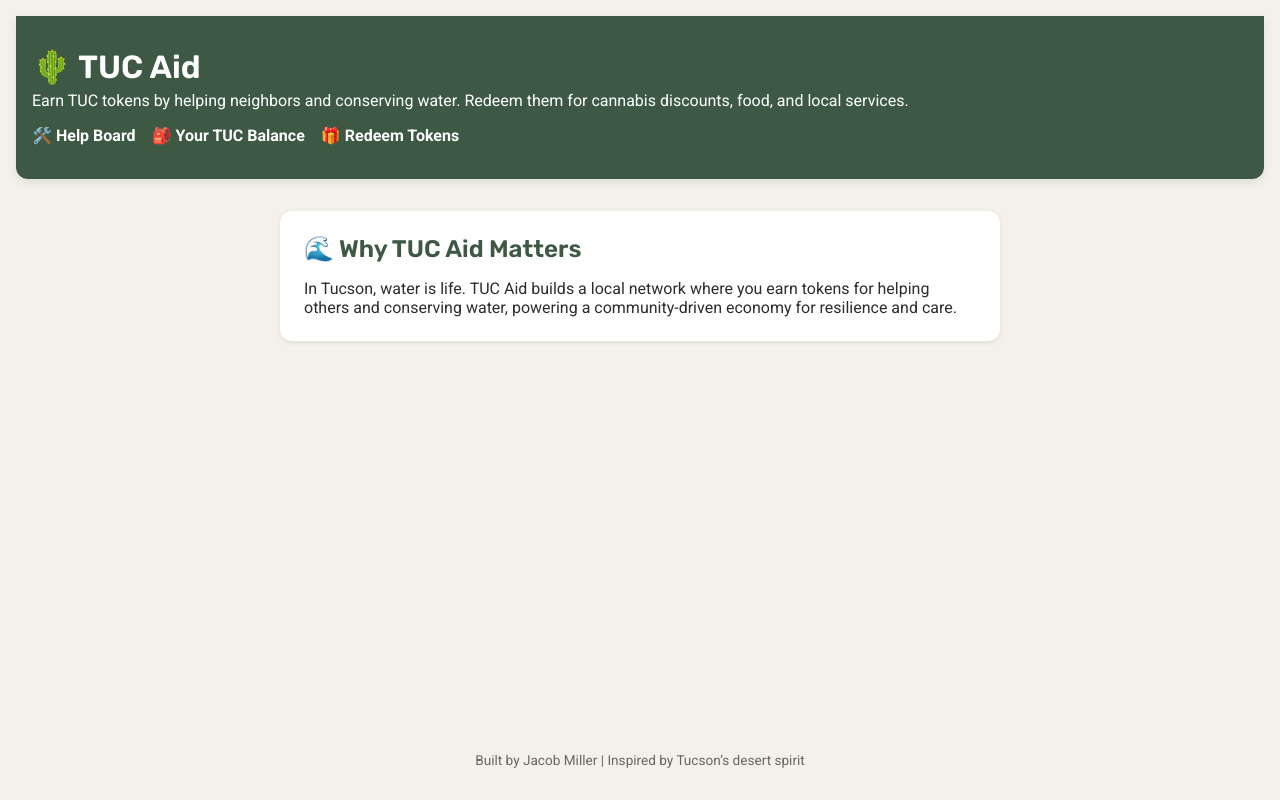
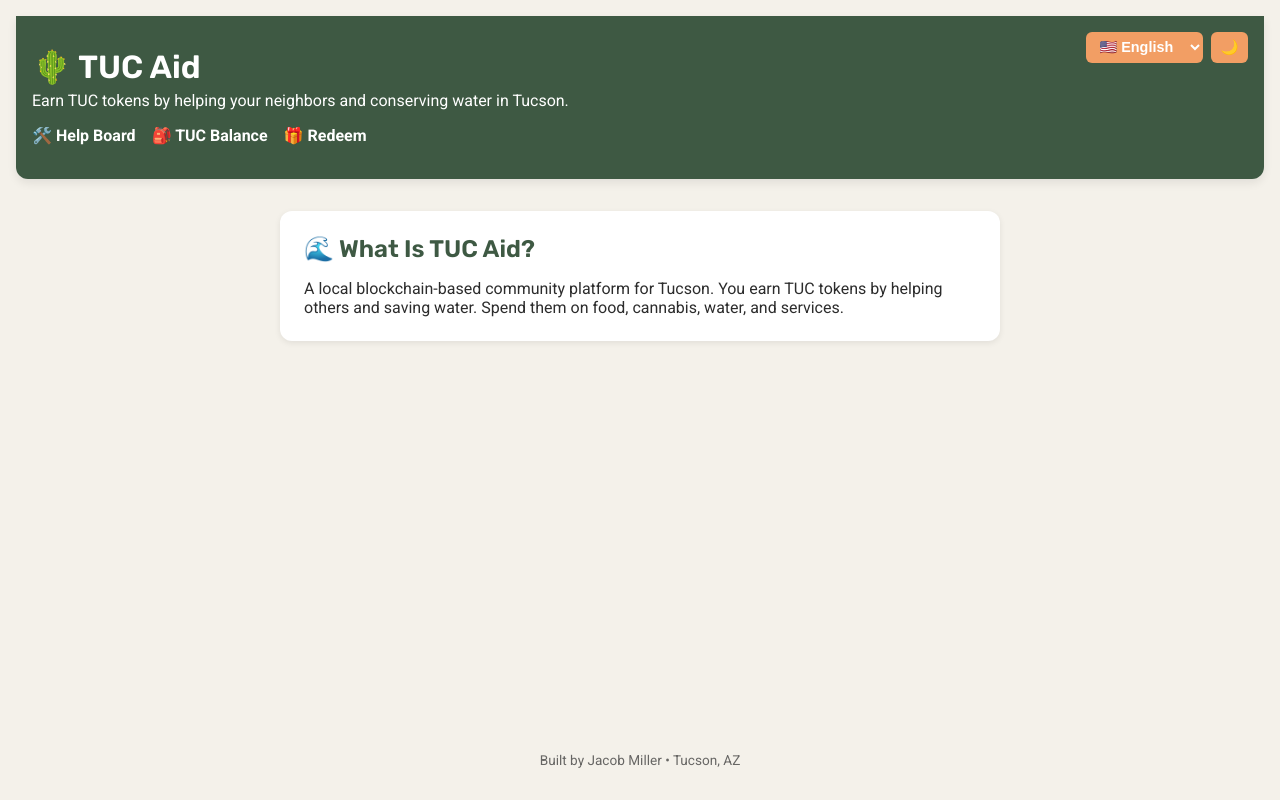
Before and after one commit to jacobmiller9826/TUC-WORKS, a plain HTML site: page index.html in a window 1280 px wide. Drawn offline with Linux system fonts and the light colour scheme; files that its build step writes are made by us from their sources.

Commit message:
Update index.html

```diff
--- a/index.html
+++ b/index.html
@@ -2,30 +2,42 @@
 <html lang="en">
 <head>
   <meta charset="UTF-8" />
-  <meta name="viewport" content="width=device-width, initial-scale=1" />
+  <meta name="viewport" content="width=device-width, initial-scale=1.0" />
   <title>TUC Aid — Tucson Water & Help Chain</title>
   <link rel="stylesheet" href="css/style.css" />
 </head>
 <body>
   <header>
-    <h1>🌵 TUC Aid</h1>
-    <p>Earn TUC tokens by helping neighbors and conserving water. Redeem them for cannabis discounts, food, and local services.</p>
+    <h1 data-i18n="appTitle">🌵 TUC Aid</h1>
+    <p data-i18n="tagline">Earn TUC tokens by helping your neighbors and conserving water in Tucson.</p>
+
+    <div class="top-controls">
+      <select id="language-select">
+        <option value="en">🇺🇸 English</option>
+        <option value="es">🇪🇸 Español</option>
+      </select>
+      <button id="toggle-dark" aria-label="Toggle dark mode">🌙</button>
+    </div>
+
     <nav>
-      <a href="help.html">🛠️ Help Board</a>
-      <a href="balance.html">🎒 Your TUC Balance</a>
-      <a href="rewards.html">🎁 Redeem Tokens</a>
+      <a href="help.html" data-i18n="navHelp">🛠️ Help Board</a>
+      <a href="balance.html" data-i18n="navBalance">🎒 TUC Balance</a>
+      <a href="rewards.html" data-i18n="navRewards">🎁 Redeem</a>
     </nav>
   </header>
 
   <section>
-    <h2>🌊 Why TUC Aid Matters</h2>
-    <p>
-      In Tucson, water is life. TUC Aid builds a local network where you earn tokens for helping others and conserving water, powering a community-driven economy for resilience and care.
+    <h2 data-i18n="whatTitle">🌊 What Is TUC Aid?</h2>
+    <p data-i18n="whatDescription">
+      A local blockchain-based community platform for Tucson. You earn TUC tokens by helping others and saving water. Spend them on food, cannabis, water, and services.
     </p>
   </section>
 
   <footer>
-    <p>Built by Jacob Miller | Inspired by Tucson’s desert spirit</p>
+    <p data-i18n="footer">Built by Jacob Miller • Tucson, AZ</p>
   </footer>
+
+  <script src="js/lang.js"></script>
+  <script src="js/theme.js"></script>
 </body>
 </html>
```
